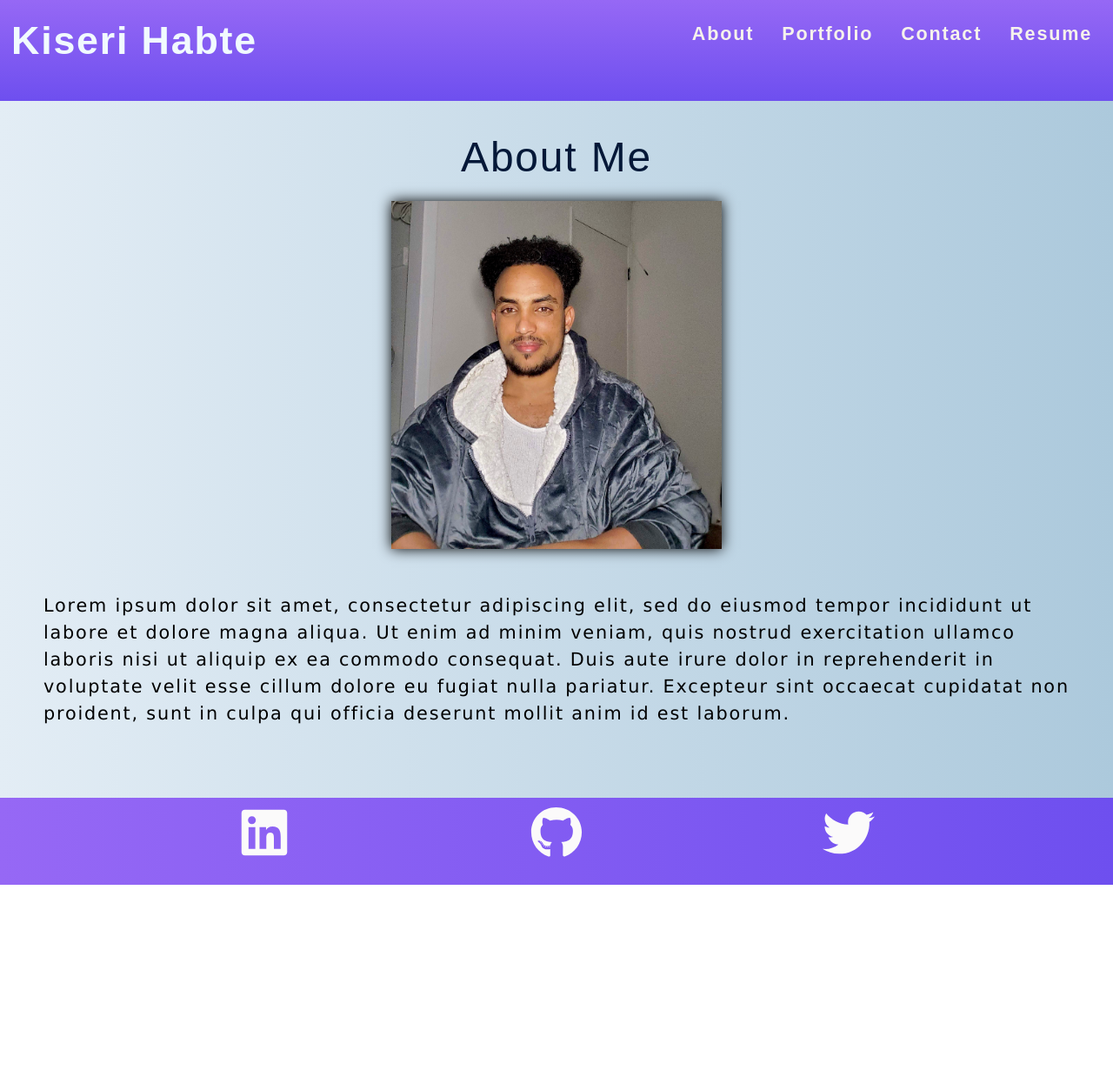
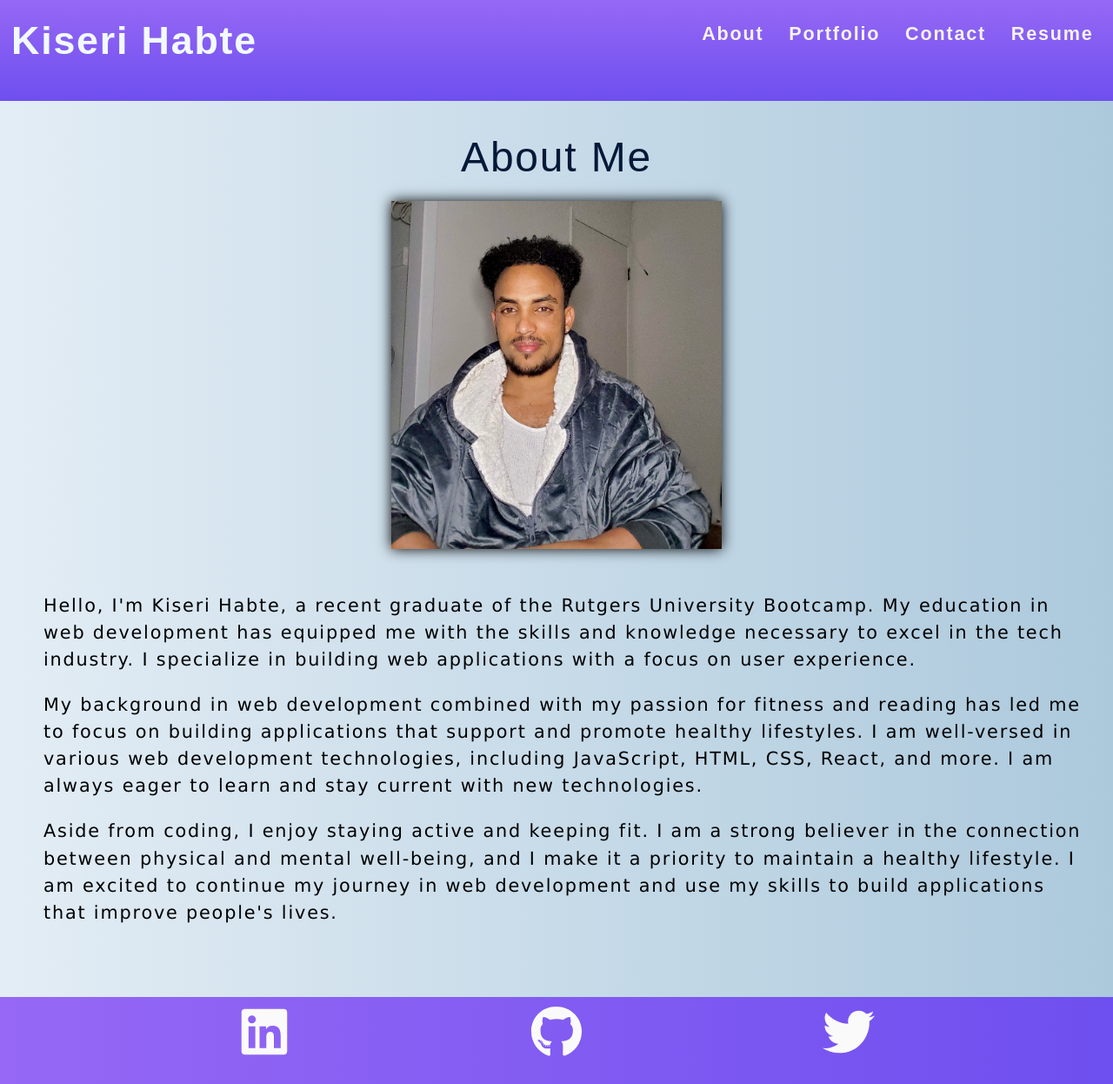
Before and after one commit to Kiserry21/react-portfolio, a React (Create React App) app: page / in a window 1280 px wide. Shown: the whole page at 87% size. Before the commit the page ends 1017 px from the top, so only its background shows below. Built offline with nearby package versions, Linux system fonts and the light colour scheme.

Commit message:
updated styling

```diff
--- a/src/components/About/index.js
+++ b/src/components/About/index.js
@@ -19,11 +19,31 @@ function About() {
 			</div>
             <div className="about-me">
                 <p>
-                Lorem ipsum dolor sit amet, consectetur adipiscing elit, sed do eiusmod tempor incididunt ut labore et dolore magna aliqua.
-                Ut enim ad minim veniam, quis nostrud exercitation ullamco laboris nisi ut aliquip ex ea commodo consequat.
-                 Duis aute irure dolor in reprehenderit in voluptate velit esse cillum dolore eu fugiat nulla pariatur.
-                 Excepteur sint occaecat cupidatat non proident, sunt in culpa qui officia deserunt mollit anim id est laborum.
+                Hello, I'm Kiseri Habte, a recent graduate of the Rutgers University Bootcamp.
+                My education in web development has equipped me with the skills and
+                knowledge necessary to excel in the tech industry.
+                I specialize in building web applications with a focus on user experience.
                 </p>
+
+                <p>
+
+                  My background in web development combined with my passion for fitness and reading has led me to focus on
+                  building applications that support and promote healthy lifestyles.
+                  I am well-versed in various web development technologies,
+                  including JavaScript, HTML, CSS, React, and more. I am always eager to learn and stay current with new technologies.
+
+                  </p>
+
+                  <p>
+
+                  Aside from coding, I enjoy staying active and keeping fit.
+                 I am a strong believer in the connection between physical and mental well-being,
+                and I make it a priority to maintain a healthy lifestyle.
+                I am excited to continue my journey in web development and use
+                my skills to build applications that improve people's lives.
+
+                </p>
+
 
             </div>
 
--- a/src/index.css
+++ b/src/index.css
@@ -7,20 +7,7 @@ main {
   padding-bottom: 60px
 }
 
-:root {
-  --primary: #3a86ff;
-  --secondary: ffc8dd;
-  --tertiary: #dac225;
-  --quaternary: #dd5065;
-  --quinary: rgb(228, 46, 1);
-  --light: #bfd7ea;
-  --dark: #041838;
-  --darker: EDF4ED;
-  --error: rgb(228, 46, 1);
-  --spacing-one: calc(1rem * 0.5);
-  --spacing-two: calc(1rem);
-  --spacing-five: calc(2.5rem)
-}
+
 
 body,html {
   min-height: 100%
@@ -352,7 +339,7 @@ footer {
 .center {
   display: flex;
   justify-content: center;
-  font-weight: 700
+  font-weight: 500
 }
 
 .page-header {
@@ -378,5 +365,21 @@ footer {
   font-size: 1.5rem
 }
 
+:root {
+  --primary: #3a86ff;
+  --secondary: ffc8dd;
+  --tertiary: #dac225;
+  --quaternary: #dd5065;
+  --quinary: rgb(228, 46, 1);
+  --light: #bfd7ea;
+  --dark: #041838;
+  --darker: EDF4ED;
+  --error: rgb(228, 46, 1);
+  --spacing-one: calc(rem * 0.5);
+  --spacing-two: calc(0.9rem);
+  --spacing-five: calc(1rem)
+
+}
+
 
 @media screen and (max-width:575px){form{padding-right:350px}input,textarea{width:350px}textarea{height:120px}.logo{font-size:30px}.photo{max-height:220px;max-width:140px}label,ol li{font-size:.7rem}ol li{font-weight:700;list-style:inside}}@media screen and (max-width:414px){.logo,.name h2,.page-header{font-size:1rem}.mx-2{font-size:.6rem}.contact{padding-left:0;padding-top:0}.contact h1{font-size:1rem}form{padding-right:200px}input,textarea{width:200px}textarea{height:60px}}
```
